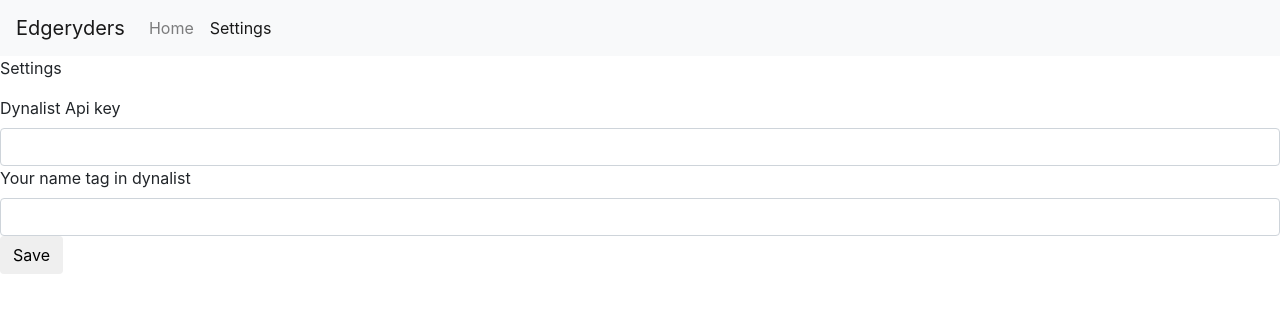
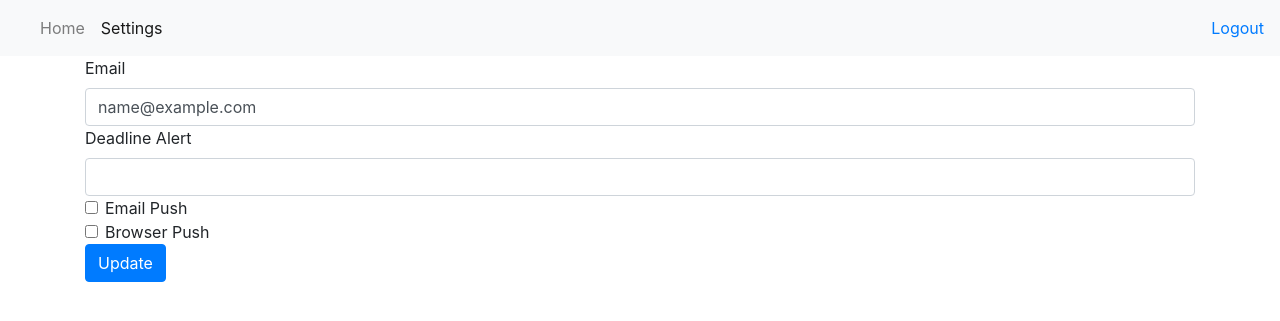
Before and after one commit to edgeryders/dynalist_companion, a Flask app: page /settings in a window 1280 px wide. Shown: the top 321 px of the page. Run offline with Flask 2, Linux system fonts and the light colour scheme; the visitor is signed in with stand-in values (Sample User, id 1); data comes from the database, SQL or seed files in the repository; parts of the project's set-up code (start-up, migrations or seed data) failed here and were passed over; some libraries are stand-ins or nearby versions.

Commit message:
Bug fixes and improvements. This closes #45, closes #40, closes #38.

```diff
--- a/app/forms.py
+++ b/app/forms.py
@@ -1,8 +1,9 @@
 from flask_wtf import FlaskForm
-from wtforms import StringField, PasswordField, SubmitField, BooleanField
+from wtforms import StringField, PasswordField, SubmitField, BooleanField, IntegerField
 from wtforms.validators import DataRequired, Length, EqualTo, ValidationError
 from wtforms.fields.html5 import EmailField
-from app import models, config
+from . import models, config
+
 
 class RegistrationForm(FlaskForm):
     username = StringField('Username', validators=[DataRequired(), Length(min=3, max=20, message='error length')],
@@ -11,7 +12,7 @@ class RegistrationForm(FlaskForm):
     password = PasswordField('Password', validators=[DataRequired()], render_kw={"placeholder": "Password"})
     confirm_password = PasswordField('Confirm Password', validators=[DataRequired(),
                                                                      EqualTo('password', 'Password do not match.')],
-                                     render_kw={"placeholder":"Confirm Password"})
+                                     render_kw={"placeholder": "Confirm Password"})
     secret_code = StringField('Secret Code', validators=[DataRequired()],
                               render_kw={"placeholder":"Secret Code"})
     submit = SubmitField('Sign Up')
@@ -40,6 +41,8 @@ class LoginForm(FlaskForm):
 
 
 class SettingsForm(FlaskForm):
-    browser_push = BooleanField('Browser Push')
-    email_push = BooleanField('Email Push')
+    push_web = BooleanField('Browser Push')
+    push_email = BooleanField('Email Push')
+    email = EmailField('Email', validators=[DataRequired()])
+    alert_deadline = IntegerField('Deadline Alert')
     submit = SubmitField('Update')
--- a/app/routes.py
+++ b/app/routes.py
@@ -1,14 +1,14 @@
 from flask import render_template, redirect, url_for, session, flash
-from app import app, db
-from app.models import Users
-from app.forms import RegistrationForm, LoginForm, SettingsForm
+from . import app, db
+from . models import Users
+from . forms import RegistrationForm, LoginForm, SettingsForm
 import hashlib
 
 
 @app.route('/')
 def index():
     if session.get('username'):
-        return render_template('index.html')
+        return render_template('index.html', title='Home')
     else:
         return redirect(url_for('login'))
 
@@ -42,7 +42,24 @@ def register():
 @app.route('/settings', methods=['GET', 'POST'])
 def settings():
     form = SettingsForm()
+    user_logged = session.get('username')
+    if user_logged:
+        get_user = Users.query.filter_by(username=user_logged).first()
 
+        if form.validate_on_submit():
+            get_user.email = form.email.data
+            get_user.alert_deadline = form.alert_deadline.data if form.alert_deadline.data else '1'
+            get_user.push_email = '1' if form.push_email.data else '0'
+            get_user.push_web = '1' if form.push_web.data else '0'
+            db.session.commit()
+            flash('Settings updated', 'success')
+        else:
+            form.email.data = get_user.email
+            form.push_email.data = get_user.push_email
+            form.push_web.data = get_user.push_web
+            form.alert_deadline.data = get_user.alert_deadline
+    else:
+        return redirect(url_for('login'))
     return render_template('settings.html', form=form, title='Settings')
 
 
--- a/app/templates/index.html
+++ b/app/templates/index.html
@@ -1,8 +1,7 @@
 {% extends 'layout.html' %}
-{% block title %}Homepage{{ super() }}{% endblock %}
 {% block navs %}
 <nav class="navbar navbar-expand-lg navbar-light bg-light">
-  <a class="navbar-brand" href="/">Edgeryders</a>
+  <a class="navbar-brand" href="/">{{ config['APP_NAME'] }}</a>
   <button class="navbar-toggler" type="button" data-toggle="collapse" data-target="#navToggler">
     <span class="navbar-toggler-icon"></span>
   </button>
@@ -16,7 +15,7 @@
         <a class="nav-link" href="/settings">Settings</a>
       </li>
     </ul>
-    <a href="/logout">Logout</a>
+    <a href="{{ url_for('logout') }}">Logout</a>
   </div>
 </nav>
 {% endblock navs %}
--- a/app/templates/layout.html
+++ b/app/templates/layout.html
@@ -7,7 +7,7 @@
     <meta name="keywords" content="{% block keywords %}dynalist, managment,tasks{% endblock %}">
     <meta name="description" content="{% block description %}get dynalist notification{% endblock %}">
     <link rel="stylesheet" href="https://stackpath.bootstrapcdn.com/bootstrap/4.1.3/css/bootstrap.min.css" integrity="sha384-MCw98/SFnGE8fJT3GXwEOngsV7Zt27NXFoaoApmYm81iuXoPkFOJwJ8ERdknLPMO" crossorigin="anonymous">
-    <title>{{ title }} - Edgeryders</title>
+    <title>{{ title }} - {{ config['APP_NAME'] }}</title>
     {% endblock head %}
   </head>
   {% block bodywarp %}<body>{% endblock bodywarp %}
--- a/app/templates/register.html
+++ b/app/templates/register.html
@@ -5,6 +5,7 @@
     {% endblock head %}
 
   {% block content %}
+
     <form method="POST" class="form-signin" action="">
       <div class="text-center mb-4">
       <img class="mb-4" src="https://edgeryders.eu/images/logo-small.png" alt="Logo">
--- a/app/templates/settings.html
+++ b/app/templates/settings.html
@@ -1,8 +1,7 @@
 {% extends 'layout.html' %}
-{% block title %}Settings{{ super() }}{% endblock title %}
 {% block navs %}
 <nav class="navbar navbar-expand-lg navbar-light bg-light">
-  <a class="navbar-brand" href="/">Edgeryders</a>
+  <a class="navbar-brand" href="/">{{ config['APP_NAME'] }}</a>
   <button class="navbar-toggler" type="button" data-toggle="collapse" data-target="#navToggler">
     <span class="navbar-toggler-icon"></span>
   </button>
@@ -16,22 +15,44 @@
         <a class="nav-link" href="#">Settings</a>
       </li>
   </ul>
+      <a href="{{ url_for('logout') }}">Logout</a>
   </div>
 </nav>
 {% endblock navs %}
 
 {% block content %}
+<div class="container">
+{% with messages = get_flashed_messages(with_categories=true) %}
+        {% if messages %}
+            {% for category, message in messages %}
+            <div class="alert alert-{{ category }}" role="alert">
+              {{ message }}
+            </div>
+            {% endfor %}
+         {% endif %}
+         {% endwith %}
+<form method="post" action="">
+<div class="form-group">
+    {{ form.hidden_tag() }}
 
-<form method="POST" action="" class="">
-<p>Settings</p>
-<label for="apikey">Dynalist Api key</label>
-<input type="text" name="apikey" id="apikey" class="form-control">
-<label for="tag">Your name tag in dynalist</label>
-<input type="text" name="tag" id="tag" class="form-control">
+    {{ form.email.label }}
+    {{ form.email(class="form-control") }}
 
-<button class="btn ">Save</button>
+    {{ form.alert_deadline.label }}
+    {{ form.alert_deadline(class="form-control") }}
 
+    <div class="form-check">
+    {{ form.push_email(class="form-check-input") }}
+    {{ form.push_email.label(class="form-check-label") }}
+    </div>
+
+    <div class="form-check">
+    {{ form.push_web(class="form-check-input") }}
+    {{ form.push_web.label(class="form-check-label") }}
+    </div>
+
+    {{ form.submit(class="btn btn-primary") }}
+</div>
 </form>
-
-
+</div>
 {% endblock content %}
--- a/config.sample.py
+++ b/config.sample.py
@@ -1,3 +1,4 @@
+APP_NAME = 'Edgeryders'
 DEBUG = False
 PORT = 8080
 SMTP_HOST = 'smtp.gmail.com'
```
Also changed, not shown: app/models.py (+5 -4 lines), notify/__init__.py (+19 -11 lines), notify/helper.py (+27 -18 lines), notify/logger.py (added, +25 -0 lines), notify/vars.py (added, +18 -0 lines), notify.py (line endings or trailing spaces).
